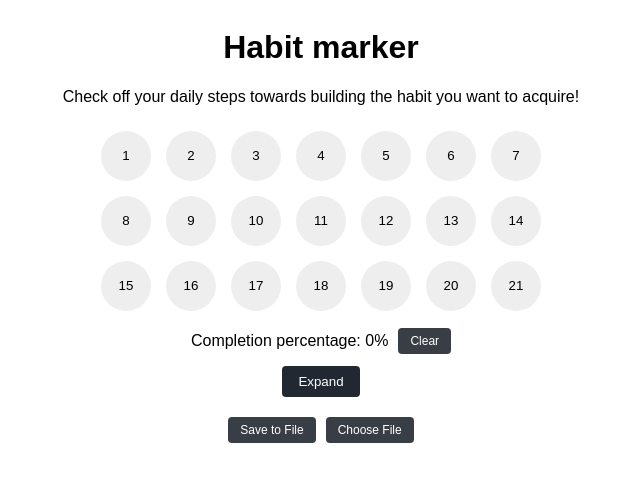
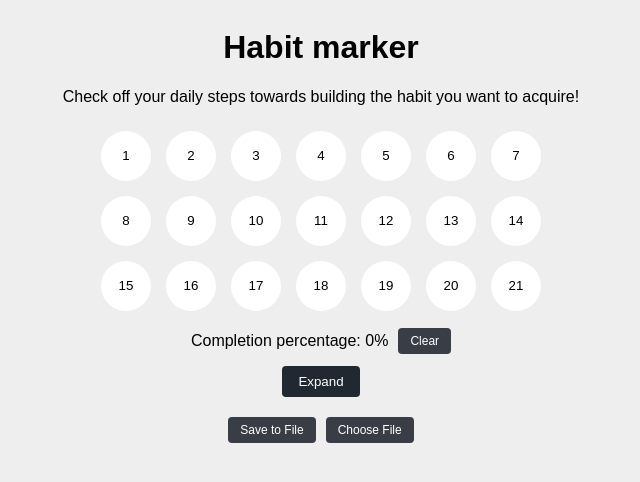
Before and after one commit to tautminas/habit-marker, a React (Vite) app: page / in a window 1280 px wide. Shown: the top 482 px of the page, without its empty margins (319-959 px from the left). Built offline with nearby package versions, Linux system fonts and the light colour scheme.

Commit message:
Change the bacground colour of the application

```diff
--- a/src/styles.css
+++ b/src/styles.css
@@ -1,5 +1,6 @@
 body {
   font-family: "Your Font Name", sans-serif;
+  background-color: #eeeeee;
 }
 
 .expand-action,
@@ -45,19 +46,7 @@ body {
   border: none;
   outline: none;
   cursor: pointer;
-  background-color: #eeeeee;
-}
-
-.round-button {
-  position: relative;
-  width: 50px;
-  height: 50px;
-  border-radius: 50%;
-  margin: 5px;
-  border: none;
-  outline: none;
-  cursor: pointer;
-  background-color: #eeeeee;
+  background-color: #fff;
 }
 
 .round-button.toggled::before,
```
